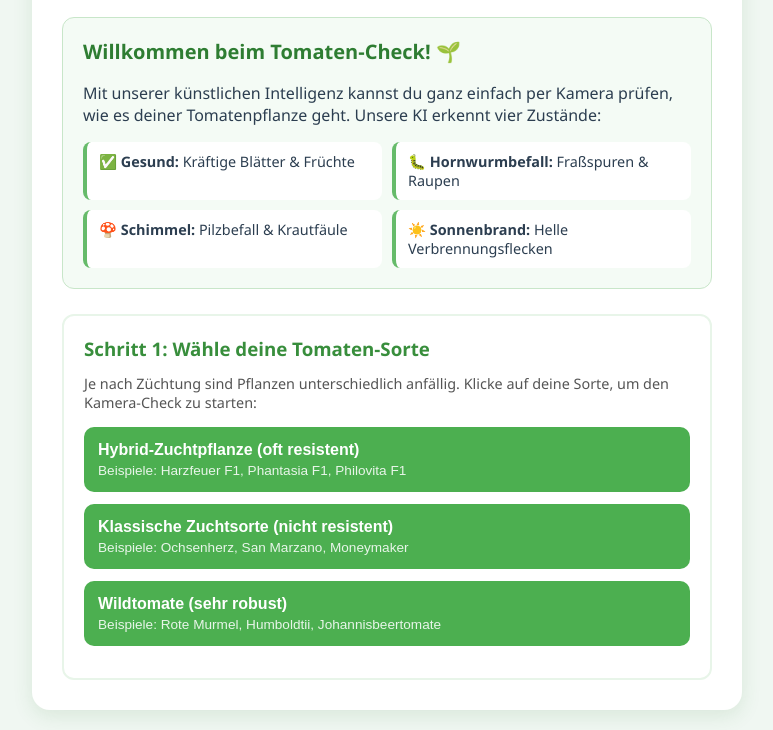
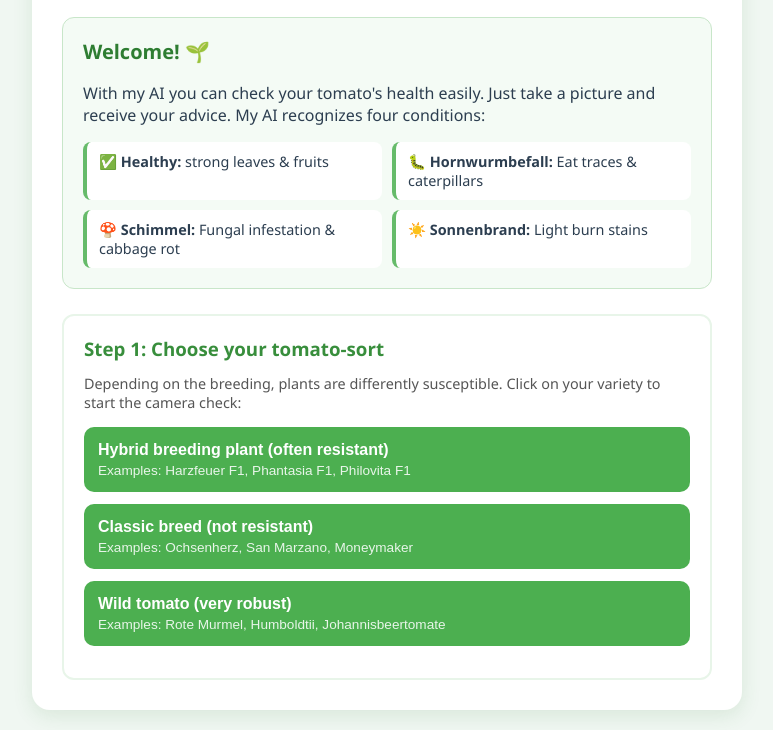
Before and after one commit to Emma061112/JugendForscht, a plain HTML site: page index.html in a window 1280 px wide. Shown: the part 259-989 px from the top of the page, without its empty margins (253-1026 px from the left). Drawn offline with Linux system fonts and the light colour scheme.

Commit message:
Translate German text to English

```diff
--- a/index.html
+++ b/index.html
@@ -3,9 +3,9 @@
 <head>
     <meta charset="UTF-8">
     <meta name="viewport" content="width=device-width, initial-scale=1.0">
-    <title>Tomaten-Doktor KI | Pflanzen-Check</title>
+    <title>Tomato Health | Check with AI</title>
     <style>
-        /* Grün-Weißes, freundliches Design */
+
         body {
             font-family: 'Segoe UI', Tahoma, Geneva, Verdana, sans-serif;
             background-color: #f0f7f2;
@@ -38,7 +38,7 @@
             font-size: 1.05em;
             margin-top: 0;
         }
-        /* Info-Boxen auf der Hauptseite */
+
         .info-section {
             background-color: #f4fbf5;
             border: 1px solid #c8e6c9;
@@ -64,7 +64,7 @@
             border-left: 4px solid #66bb6a;
             font-size: 0.9em;
         }
-        /* Auswahl-Bereich */
+
         .step {
             padding: 20px;
             background-color: #ffffff;
@@ -128,25 +128,25 @@
 
 <div class="container">
 
-    <!-- Cartoon-Tomate mit Gesicht (SVG) -->
+
     <div class="header">
         <svg width="110" height="110" viewBox="0 0 120 120" xmlns="http://w3.org">
-            <!-- Roter Tomatenkörper -->
+
             <ellipse cx="60" cy="68" rx="48" ry="42" fill="#e53935" />
-            <!-- Glanzlicht -->
+
             <ellipse cx="38" cy="52" rx="8" ry="14" transform="rotate(-25 38 52)" fill="#ff8a80" opacity="0.6" />
-            <!-- Grüner Strunk / Blätter -->
+
             <path d="M60 32 C50 15, 30 22, 25 32 C40 30, 50 35, 55 40 C45 45, 38 55, 42 58 C50 50, 58 43, 60 43 C62 43, 70 50, 78 58 C82 55, 75 45, 65 40 C70 35, 80 30, 95 32 C90 22, 70 15, 60 32 Z" fill="#2e7d32"/>
             <path d="M58 28 L60 12 L64 28 Z" fill="#1b5e20"/>
-            <!-- Cartoon-Gesicht (verschmolzen im Körper) -->
-            <!-- Linkes Auge (offen) -->
+
+
             <circle cx="44" cy="68" r="6" fill="#2c3e50"/>
             <circle cx="42" cy="66" r="2" fill="#ffffff"/>
-            <!-- Rechtes Auge (zwinkernd) -->
+
             <path d="M70 68 Q76 62 82 68" stroke="#2c3e50" stroke-width="4" fill="none" stroke-linecap="round"/>
-            <!-- Freundlicher Mund -->
+
             <path d="M48 82 Q60 94 72 82" stroke="#2c3e50" stroke-width="4" fill="none" stroke-linecap="round"/>
-            <!-- Süße Wangen -->
+
             <ellipse cx="36" cy="76" rx="5" ry="3" fill="#ff8a80" opacity="0.8"/>
             <ellipse cx="84" cy="76" rx="5" ry="3" fill="#ff8a80" opacity="0.8"/>
         </svg>
@@ -154,49 +154,49 @@
         <p class="subtitle">Dein freundlicher Pflanzen-Check für gesunde Tomaten</p>
     </div>
 
-    <!-- Hauptseite: Informationen -->
+
     <div id="main-info" class="info-section">
-        <h2>Willkommen beim Tomaten-Check! 🌱</h2>
-        <p>Mit unserer künstlichen Intelligenz kannst du ganz einfach per Kamera prüfen, wie es deiner Tomatenpflanze geht. Unsere KI erkennt vier Zustände:</p>
+        <h2>Welcome! 🌱</h2>
+        <p> With my AI you can check your tomato's health easily. Just take a picture and receive your advice. My AI recognizes four conditions:</p>
 
         <div class="info-grid">
-            <div class="info-card"><strong>✅ Gesund:</strong> Kräftige Blätter & Früchte</div>
-            <div class="info-card"><strong>🐛 Hornwurmbefall:</strong> Fraßspuren & Raupen</div>
-            <div class="info-card"><strong>🍄 Schimmel:</strong> Pilzbefall & Krautfäule</div>
-            <div class="info-card"><strong>☀️ Sonnenbrand:</strong> Helle Verbrennungsflecken</div>
+            <div class="info-card"><strong>✅ Healthy:</strong> strong leaves & fruits</div>
+            <div class="info-card"><strong>🐛 Hornwurmbefall:</strong> Eat traces & caterpillars</div>
+            <div class="info-card"><strong>🍄 Schimmel:</strong> Fungal infestation & cabbage rot</div>
+            <div class="info-card"><strong>☀️ Sonnenbrand:</strong> Light burn stains</div>
         </div>
     </div>
 
-    <!-- Schritt 1: Sortenwahl -->
+
     <div id="step1" class="step">
-        <h3>Schritt 1: Wähle deine Tomaten-Sorte</h3>
-        <p style="font-size: 0.9em; color: #555; margin-top: -5px;">Je nach Züchtung sind Pflanzen unterschiedlich anfällig. Klicke auf deine Sorte, um den Kamera-Check zu starten:</p>
+        <h3>Step 1: Choose your tomato-sort</h3>
+        <p style="font-size: 0.9em; color: #555; margin-top: -5px;">Depending on the breeding, plants are differently susceptible. Click on your variety to start the camera check:</p>
 
         <button onclick="startTeachableMachine('Hybrid-Zuchtpflanze (Resistent)')">
-            <strong>Hybrid-Zuchtpflanze (oft resistent)</strong>
-            <span class="example">Beispiele: Harzfeuer F1, Phantasia F1, Philovita F1</span>
+            <strong>Hybrid breeding plant (often resistant)</strong>
+            <span class="example">Examples: Harzfeuer F1, Phantasia F1, Philovita F1</span>
         </button>
 
         <button onclick="startTeachableMachine('Nicht-resistente Zuchtsorte')">
-            <strong>Klassische Zuchtsorte (nicht resistent)</strong>
-            <span class="example">Beispiele: Ochsenherz, San Marzano, Moneymaker</span>
+            <strong>Classic breed (not resistant)</strong>
+            <span class="example">Examples: Ochsenherz, San Marzano, Moneymaker</span>
         </button>
 
         <button onclick="startTeachableMachine('Wildtomate')">
-            <strong>Wildtomate (sehr robust)</strong>
-            <span class="example">Beispiele: Rote Murmel, Humboldtii, Johannisbeertomate</span>
+            <strong>Wild tomato (very robust)</strong>
+            <span class="example">Examples: Rote Murmel, Humboldtii, Johannisbeertomate</span>
         </button>
     </div>
 
     <!-- Schritt 2: Teachable Machine Bereich -->
     <div id="step2-tm" class="step hidden">
-        <h3>Schritt 2: KI-Check für <span id="chosenType" style="color:#1b5e20;"></span></h3>
+        <h3>Step 2: AI-Check for <span id="chosenType" style="color:#1b5e20;"></span></h3>
         <p>Halte jetzt deine Tomate in die Kamera, um sie auf <strong>Gesundheit, Hornwurmbefall, Schimmel oder Sonnenbrand</strong> zu prüfen.</p>
 
         <!-- HIER DEINEN TEACHABLE MACHINE CODE EINFÜGEN -->
         <div class="tm-box">
-            <p style="color: #2e7d32; font-weight: bold;">📷 Kamera & Teachable Machine Bereich</p>
-            <p style="font-size: 0.9em; color: #555;">Füge hier im Quellcode das Canvas-Element und das Skript von Google Teachable Machine ein.</p>
+            <p style="color: #2e7d32; font-weight: bold;">📷 Camera & Teachable Machine area</p>
+            <p style="font-size: 0.9em; color: #555;">Insert the canvas element and the script of Google Teachable Machine here in the source code.</p>
 
             <!-- Teachable Machine Container -->
             <div id="webcam-container"></div>
@@ -205,7 +205,7 @@
         <!-- ENDE TEACHABLE MACHINE CODE -->
 
         <div style="text-align: center;">
-            <a class="back-link" onclick="resetCheck()">⬅️ Zurück zur Startseite & Sortenwahl</a>
+            <a class="back-link" onclick="resetCheck()">⬅️ Back to homepage & variety selection</a>
         </div>
     </div>
 
@@ -213,16 +213,16 @@
 
 <script>
     function startTeachableMachine(type) {
-        // Gewählte Sorte anzeigen
+
         document.getElementById('chosenType').innerText = type;
 
-        // Hauptinfos und Sortenwahl ausblenden, Kamera-Bereich zeigen
+
         document.getElementById('main-info').classList.add('hidden');
         document.getElementById('step1').classList.add('hidden');
         document.getElementById('step2-tm').classList.remove('hidden');
 
-        // Falls du die init()-Funktion von Teachable Machine nutzt, kannst du sie hier aufrufen:
-        // init();
+
+
     }
 
     function resetCheck() {
@@ -232,9 +232,7 @@
     }
 </script>
 
-<!-- HIER UNTEN DIE TEACHABLE MACHINE SCRIPTS EINFÜGEN -->
-<!-- <script src="https://jsdelivr.net"></script> -->
-<!-- <script src="https://jsdelivr.net"></script> -->
+
 
 </body>
 </html>
```
